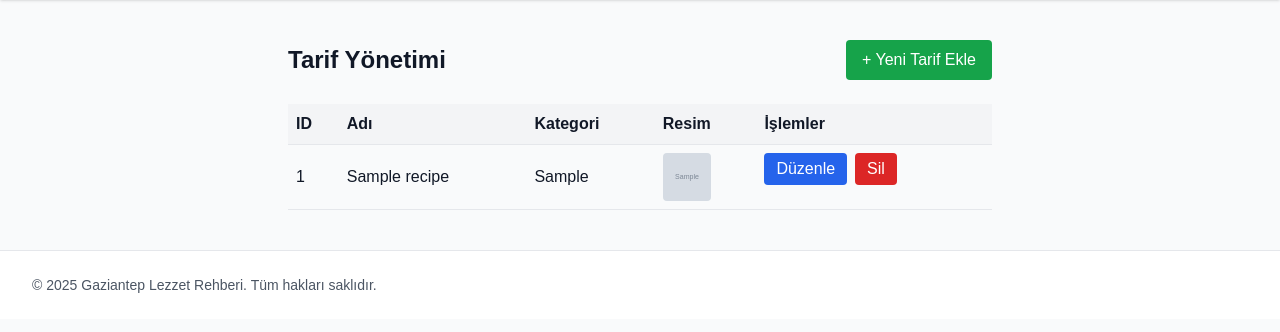
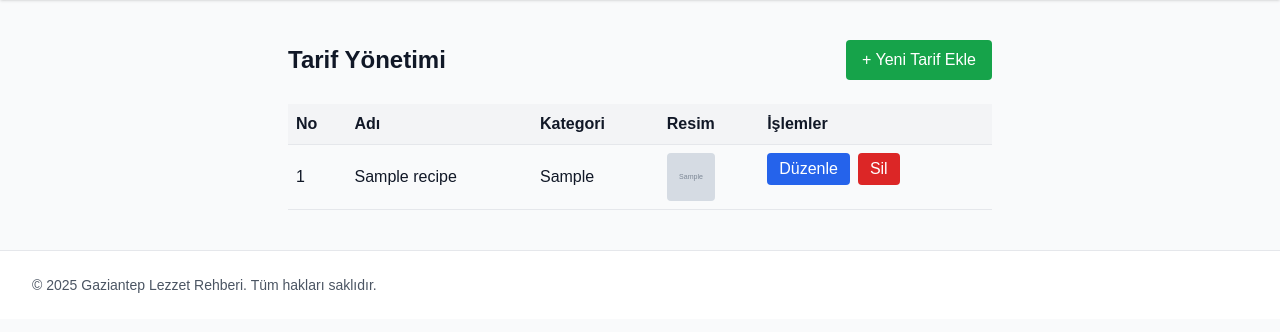
Before and after one commit to Gaziantep-Lezzet-Rehberi/GaziantepLezzetRehberi.io, a Flask app: page /admin in a window 1280 px wide. Shown: the part 92-424 px from the top of the page. Run offline with Flask 3, Linux system fonts and the light colour scheme; a user stored in the database is signed in; tables that the repository leaves empty hold one stand-in row (values such as "Sample post"); grey boxes marked "Sample" are stand-in pictures; some libraries are stand-ins or nearby versions.

Commit message:
sıralama düzenleme

```diff
--- a/templates/admin/index.html
+++ b/templates/admin/index.html
@@ -13,7 +13,7 @@
 <table class="w-full border-collapse">
     <thead>
         <tr class="bg-gray-100 border-b">
-            <th class="p-2 text-left">ID</th>
+            <th class="p-2 text-left">No</th>
             <th class="p-2 text-left">Adı</th>
             <th class="p-2 text-left">Kategori</th>
             <th class="p-2 text-left">Resim</th>
@@ -24,7 +24,7 @@
     <tbody>
         {% for r in recipes %}
         <tr class="border-b">
-            <td class="p-2">{{ r.id }}</td>
+            <td class="p-2">{{ loop.index }}</td>
             <td class="p-2">{{ r.name }}</td>
             <td class="p-2">{{ r.category }}</td>
             <td class="p-2">
```
